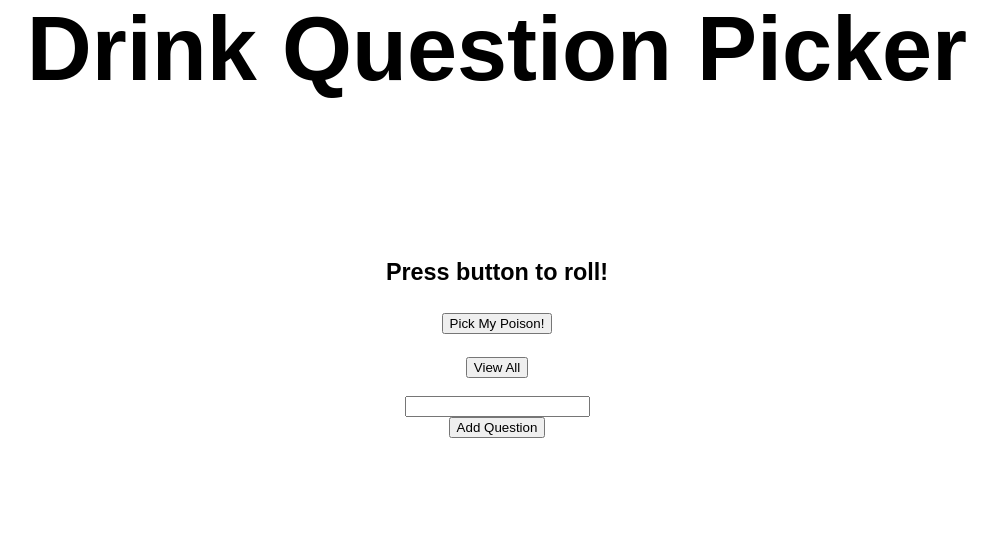
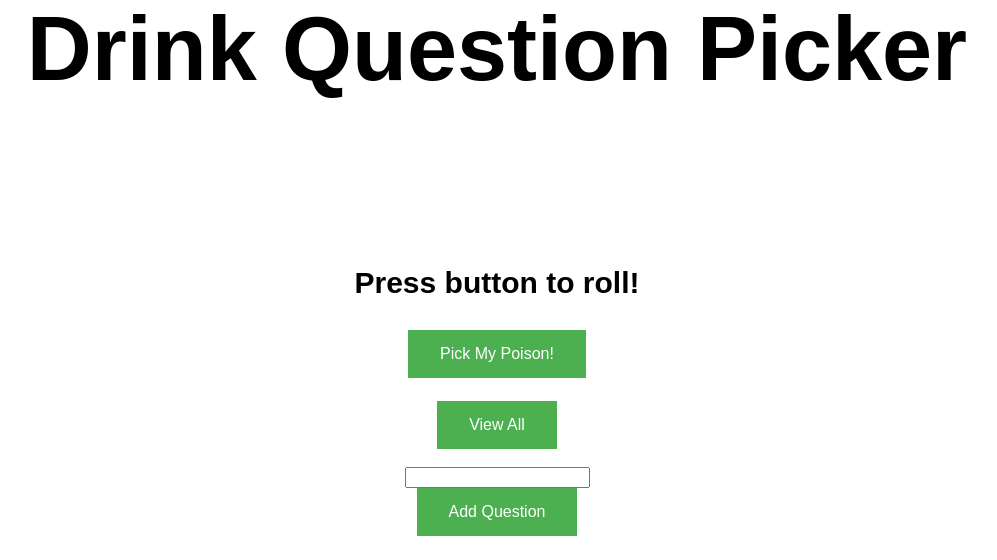
Before and after one commit to j2personal/question_roller, a Flask app: page / in a window 1280 px wide. Shown: the part 505-1065 px from the top of the page, without its empty margins (143-1140 px from the left). Run offline with Flask 2, Linux system fonts and the light colour scheme; some libraries are stand-ins or nearby versions.

Commit message:
final touches

```diff
--- a/static/styles.css
+++ b/static/styles.css
@@ -24,6 +24,9 @@ body {
     font-size: 20px;
   }
 
+#question{
+	font-size: 30px;
+}
 #extras {
     text-align: center;
   }
--- a/templates/index.html
+++ b/templates/index.html
@@ -6,14 +6,14 @@
 		<h3 id="question">Press button to roll!</h3>
 	</div>
 
-	<button id="roll">Pick My Poison!</button><br><br>
+	<button class="button" id="roll">Pick My Poison!</button><br><br>
 {% endblock %}
 
 {% block extras %}
-	<a href="/view"><button id="view">View All</button></a><br><br>
+	<a href="/view"><button class="button" id="view">View All</button></a><br><br>
 
 	<form action="/add" method="post">
 		<input type="text" id= "new_q" name="new_q"><br>
-		<button type="submit"> Add Question</button>
+		<button class="button" type="submit"> Add Question</button>
 	</form>
 {% endblock %}
```
